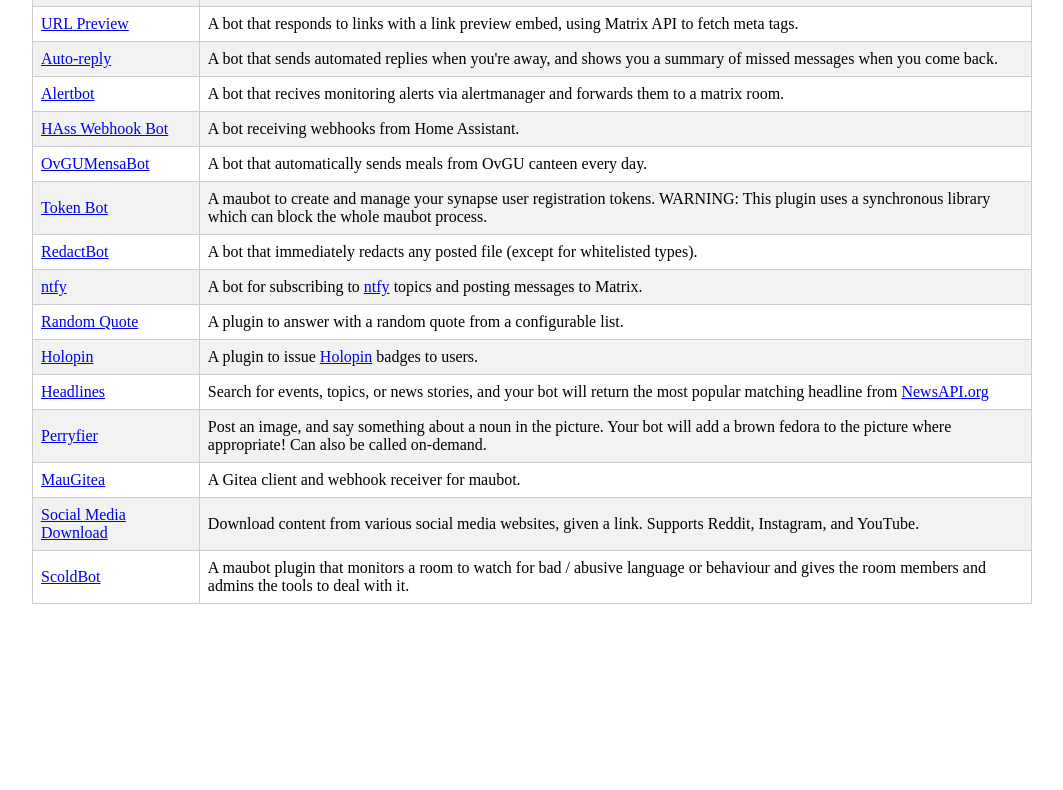
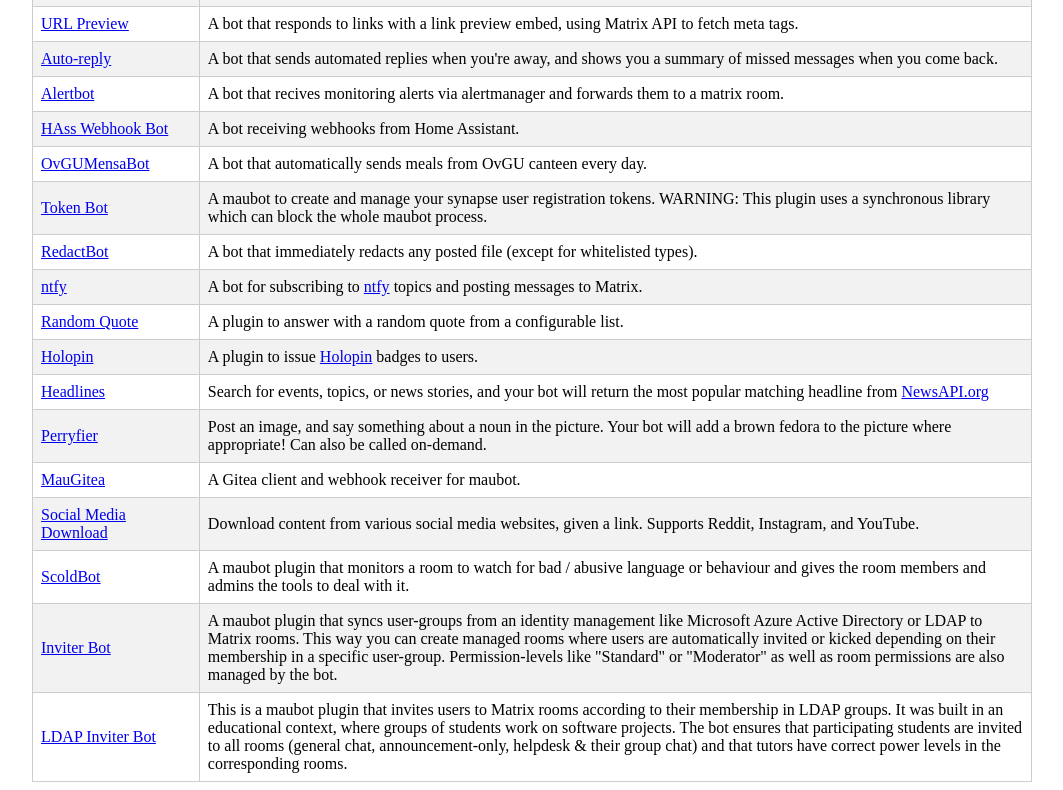
Before and after one commit to williamkray/maubot-plugin-list, a plain HTML site: page index.html in a window 1280 px wide. Shown: the part 2345-3135 px from the top of the page, without its empty margins (108-1171 px from the left). Before the commit the page ends 2957 px from the top, so only its background shows below. Drawn offline with nearby package versions, Linux system fonts and the light colour scheme.

Commit message:
include additional AD and LDAP room management bots

```diff
--- a/index.html
+++ b/index.html
@@ -318,6 +318,20 @@
             <td>A maubot plugin that monitors a room to watch for bad / abusive language or behaviour and gives the room
               members and admins the tools to deal with it.</td>
           </tr>
+          <tr>
+            <td><a href="https://github.com/davidmehren/maubot-ldap-inviter">Inviter Bot</a></td>
+            <td>A maubot plugin that syncs user-groups from an identity management like Microsoft Azure Active Directory
+            or LDAP to Matrix rooms. This way you can create managed rooms where users are automatically invited or
+            kicked depending on their membership in a specific user-group. Permission-levels like "Standard" or
+            "Moderator" as well as room permissions are also managed by the bot.</td>
+          </tr>
+          <tr>
+            <td><a href="https://github.com/davidmehren/maubot-ldap-inviter">LDAP Inviter Bot</a></td>
+            <td>This is a maubot plugin that invites users to Matrix rooms according to their membership in LDAP groups.
+            It was built in an educational context, where groups of students work on software projects. The bot ensures
+            that participating students are invited to all rooms (general chat, announcement-only, helpdesk & their
+            group chat) and that tutors have correct power levels in the corresponding rooms.</td>
+          </tr>
           <!-- ... more plugins ... -->
           <!-- copy this text to add new entries easily
           <tr>
```
